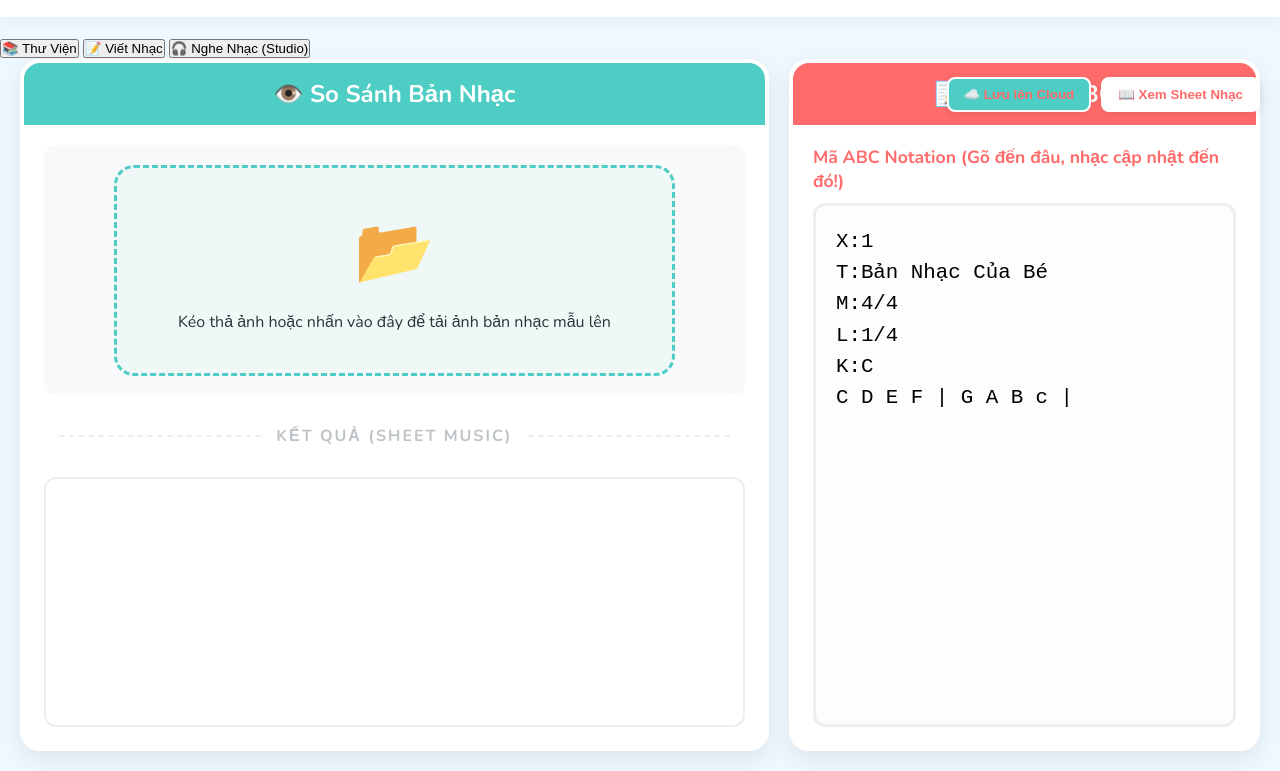
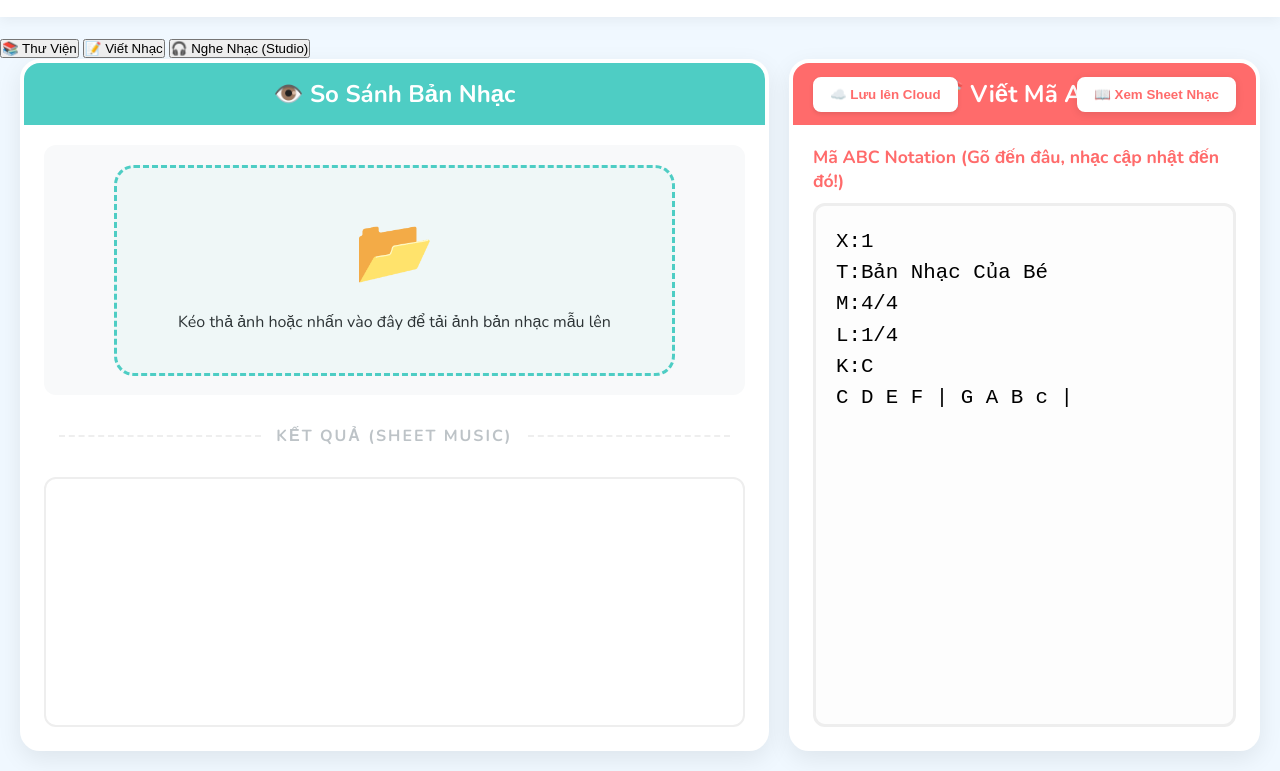
Before and after one commit to infinitehorizons2012-code/piso, a website built with Vite: page index.html in a window 1280 px wide. Shown: the part 101-872 px from the top of the page. Built offline with nearby package versions, Linux system fonts and the light colour scheme; what abcjs would draw is missing.

Commit message:
style: move save button to the left and change to white background

```diff
--- a/index.html
+++ b/index.html
@@ -73,12 +73,10 @@
 
       <!-- Right side: ABC Editor / Karaoke Mode -->
       <section class="panel right-panel">
-        <div class="panel-header" style="background: var(--primary); display: flex; justify-content: space-between; align-items: center;">
+        <div class="panel-header" style="background: var(--primary); display: flex; justify-content: space-between; align-items: center; position: relative;">
+          <button onclick="saveToCloud()" class="toggle-btn" style="background: white; color: var(--primary); position: absolute; left: 20px; box-shadow: 0 2px 4px rgba(0,0,0,0.1);">☁️ Lưu lên Cloud</button>
           <h2 style="color: white; margin: 0 auto;">📝 Viết Mã ABC</h2>
-          <div style="display: flex; gap: 10px; position: absolute; right: 20px;">
-             <button onclick="saveToCloud()" class="toggle-btn" style="background: var(--secondary);">☁️ Lưu lên Cloud</button>
-             <button id="toggle-view-btn" class="toggle-btn">📖 Xem Sheet Nhạc</button>
-          </div>
+          <button id="toggle-view-btn" class="toggle-btn" style="position: absolute; right: 20px;">📖 Xem Sheet Nhạc</button>
         </div>
 
         <div class="panel-content editor-content">
```
